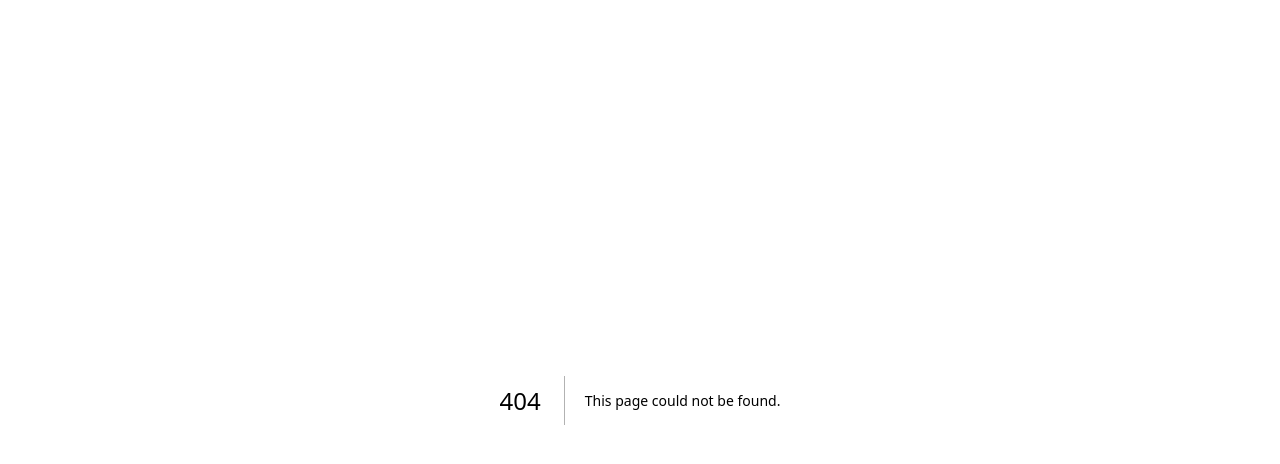
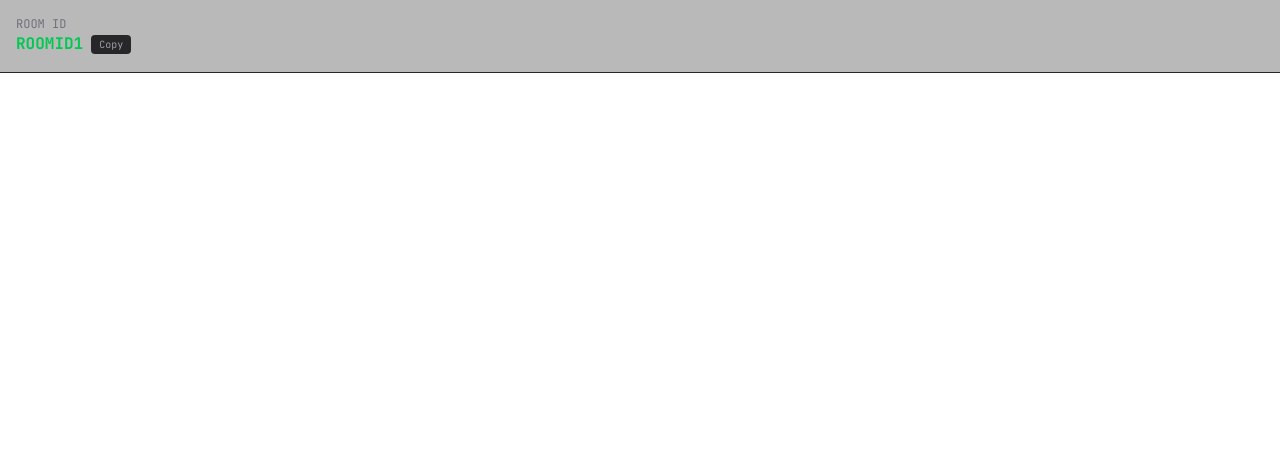
Before and after one commit to git-emran/Anonymous-Chatroom, a Next.js app: page /room/1 in a window 1280 px wide. Before the commit this address had no page. Shown: the top 464 px of the page. Built offline with nearby package versions, Linux system fonts and the light colour scheme.

Commit message:
Creating room per ID

```diff
--- /dev/null
+++ b/src/app/room/[roomid]/page.tsx
@@ -0,0 +1,28 @@
+"use client"
+
+import { useParams } from "next/navigation"
+
+const Page = () => {
+  const params = useParams()
+  const roomId = params.roomid as string
+  return <main className="flex flex-col h-screen max-h-screen overflow-hidden">
+  <header className="border-b border-zinc-800 p-4 flex items-center justify-between bg-zinc-900/30">
+    <div className="flex items-center gap-4">
+      <div className="flex flex-col">
+        <span className="text-xs text-zinc-500 uppercase"> Room ID </span>
+        <div className="flex items-center gap-2">
+          <span className="font-bold text-green-500">ROOMID{roomId}</span>
+          <button className="text-[10px] bg-zinc-800 hover:bg-zinc-700 px-2 py-0.5 rounded text-zinc-400 hover:text-zinc-200 transition-colors"> Copy</button>
+
+        </div>
+      </div>
+
+    </div>
+
+
+
+  </header>
+  </main>
+}
+
+export default Page
```
